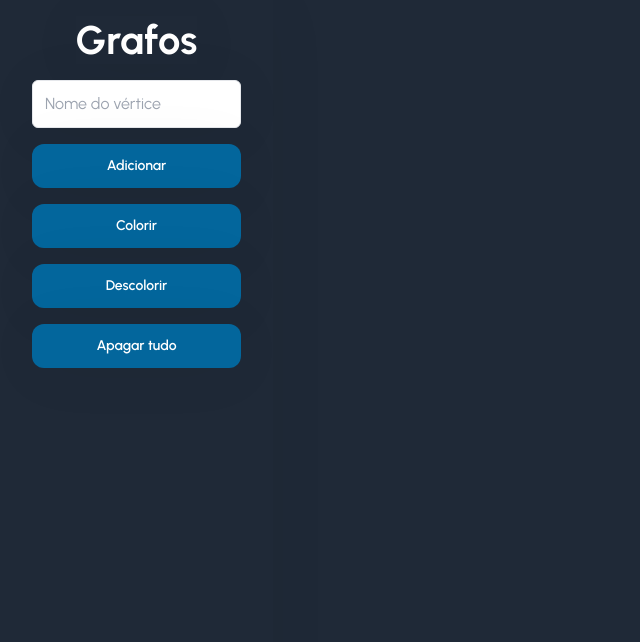
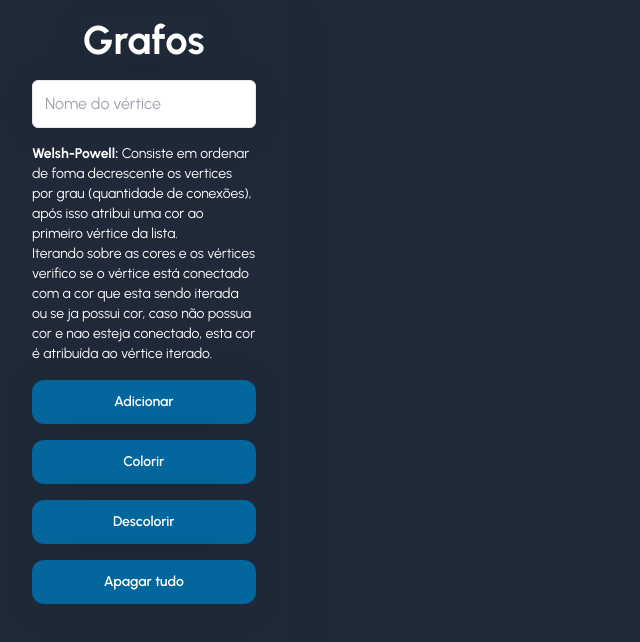
Before and after one commit to InSTinToS/Grafos, a Next.js app: page / in a window 1280 px wide. Shown: the top 642 px of the page, without its empty margins (0-640 px from the left). Built offline with nearby package versions, Linux system fonts and the light colour scheme.

Commit message:
:bug: solves welsh-powell sort

```diff
--- a/src/components/shared/organisms/Graph/index.tsx
+++ b/src/components/shared/organisms/Graph/index.tsx
@@ -42,6 +42,18 @@ export const Graph = ({ vertexSize = 32, edgeColor }: IGraphProps) => {
                 placeholder='Nome do vértice'
                 className='border rounded-md p-3 text-lg shadow-md'
               />
+
+              <p className='max-w-[300px] text-white-500'>
+                <span className='font-bold'>Welsh-Powell:</span> Consiste em
+                ordenar de foma decrescente os vertices por grau (quantidade de
+                conexões), após isso atribui uma cor ao primeiro vértice da
+                lista.
+                <br />
+                Iterando sobre as cores e os vértices verifico se o vértice está
+                conectado com a cor que esta sendo iterada ou se ja possui cor,
+                caso não possua cor e nao esteja conectado, esta cor é atribuída
+                ao vértice iterado.
+              </p>
 
               <button className='bg-info-600 py-3 text-white-500 rounded-xl font-semibold shadow-md'>
                 Adicionar
--- a/src/components/shared/organisms/Graph/useGraph.ts
+++ b/src/components/shared/organisms/Graph/useGraph.ts
@@ -9,7 +9,7 @@ import colors from 'src/styles/custom/colors'
 
 import { TInput } from 'src/types/react.types'
 
-import { colorize } from 'src/utils/graph/colorize'
+import { welshPowell } from 'src/utils/graph/colorize'
 import { addVertex } from 'src/utils/graph/vertex/addVertex'
 import { deleteVertex } from 'src/utils/graph/vertex/deleteVertex'
 import { updateVertex } from 'src/utils/graph/vertex/updateVertex'
@@ -45,7 +45,7 @@ export const useGraph = () => {
   const [vertices, setVertices] = useState<IVertex[]>([])
 
   const onColorizeClick = () => {
-    setVertices([...colorize({ prevState: resetColors(vertices) })])
+    setVertices([...welshPowell({ prevState: resetColors(vertices) })])
   }
 
   const onResetColorsClick = () => {
--- a/src/utils/graph/colorize.ts
+++ b/src/utils/graph/colorize.ts
@@ -19,13 +19,13 @@ const colors = [
 const sortByConnectionsLength = (prevState: IVertex[]) =>
   prevState.sort(
     (vertexA, vertexB) =>
-      vertexA.connections.length - vertexB.connections.length
+      vertexB.connections.length - vertexA.connections.length
   )
 
 const sortByIndexLength = (prevState: IVertex[]) =>
   prevState.sort((vertexA, vertexB) => vertexA.index - vertexB.index)
 
-export const colorize: TColorize = ({ prevState }) => {
+export const welshPowell: TColorize = ({ prevState }) => {
   let colorizedVertices: IVertex[] = sortByConnectionsLength(prevState)
 
   colorizedVertices = updateVertex({
```
